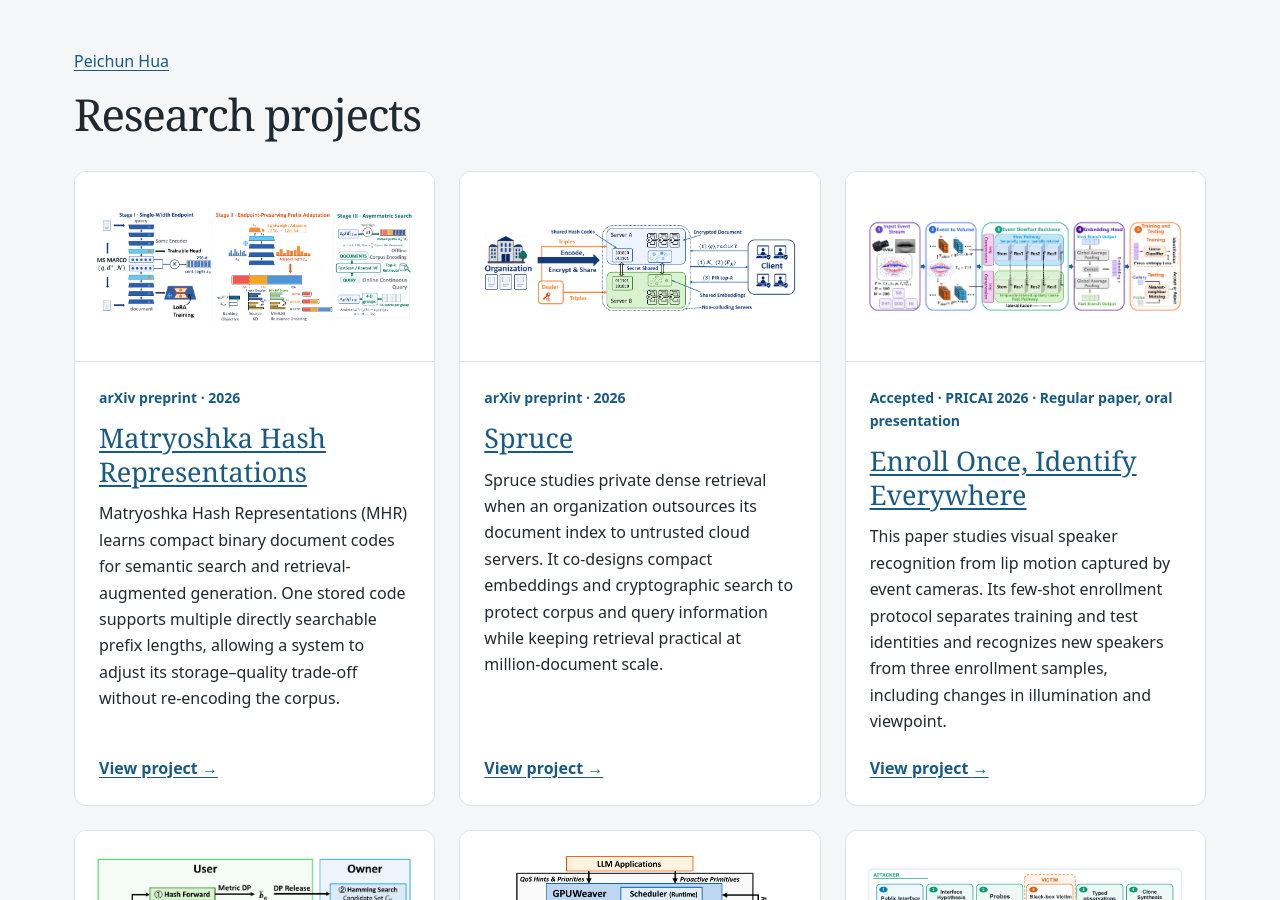
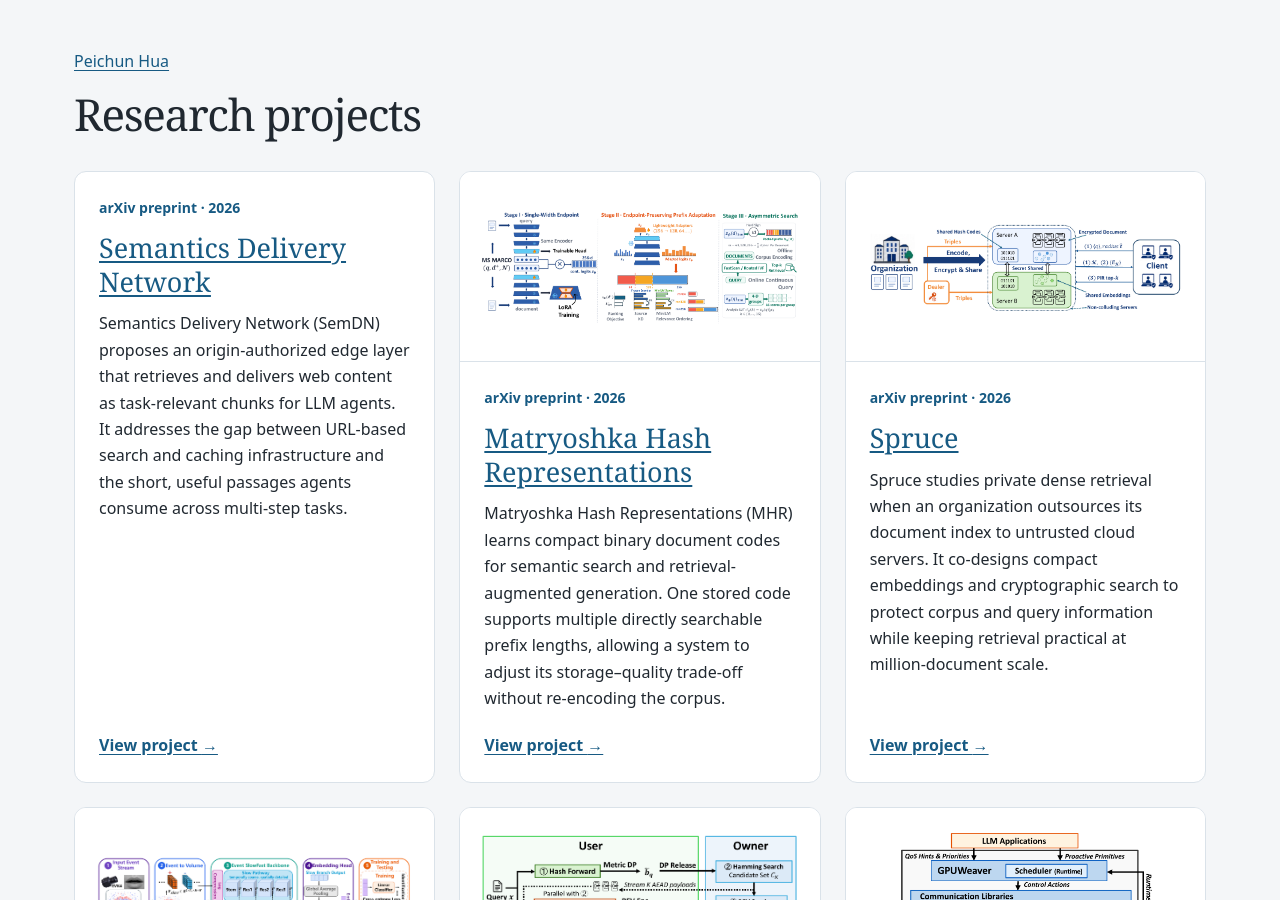
Before and after one commit to sarendis56/sarendis56.github.io, a Jekyll site: the page built from projects/index.html, in a window 1280 px wide and 900 px high. Built offline with Jekyll 4.4.1, drawn with Linux system fonts in a browser that asks for light colours.

Commit message:
Update 9.22(1)

```diff
--- a/_data/projects.json
+++ b/_data/projects.json
@@ -1,4 +1,25 @@
 {
+  "semantics-delivery-network": {
+    "name": "Semantics Delivery Network",
+    "status": "arXiv preprint · 2026",
+    "summary": "Semantics Delivery Network (SemDN) proposes an origin-authorized edge layer that retrieves and delivers web content as task-relevant chunks for LLM agents. It addresses the gap between URL-based search and caching infrastructure and the short, useful passages agents consume across multi-step tasks.",
+    "method": "A client sends a semantic query to a nearby edge, which searches a hierarchical corpus and returns selected chunks. SemDN shares origin-authorized content acquisition and normalization, supports tenant-specific ranking, and caches normalized blocks, chunks, and index state. A coverage controller estimates when the corpus may be incomplete or stale and can trigger scoped discovery or refresh.",
+    "results": "In preliminary measurements on 100 live-web queries, agents consumed a median 7.1 KB of selected chunks while lightweight HTML retrieval processed 761 KB to obtain them (107×); full browser renders processed 18.1 MB. In trace-driven cache replays of Search-R1 over wiki-18, a 1.34 MB chunk cache served 73.8% of chunk requests and sent 13–41× fewer bytes to origin than a URL-object cache at equal capacity. On a fixed wiki-18 corpus across five QA sets, chunk-first retrieval with the same Qwen2.5-7B reader improved average F1 from 0.334 to 0.357 over page-first retrieval while delivering about 470× fewer bytes.",
+    "topics": [
+      "agentic search",
+      "retrieval-augmented generation",
+      "content delivery networks",
+      "semantic caching",
+      "web retrieval",
+      "edge computing"
+    ],
+    "authors": [
+      "Peichun Hua",
+      "Yunming Xiao"
+    ],
+    "year": "2026",
+    "arxiv_id": "2609.22486"
+  },
   "matryoshka-hash-representations": {
     "name": "Matryoshka Hash Representations",
     "status": "arXiv preprint · 2026",
--- a/_data/publications.yml
+++ b/_data/publications.yml
@@ -1,4 +1,23 @@
 main:
+  - title: "Semantics Delivery Network: Rethinking Web Retrieval Infrastructure for LLM Agents"
+    id: semantics-delivery-network
+    authors: <strong>Peichun Hua</strong> and Yunming Xiao
+    conference_short: arXiv
+    conference: arXiv preprint 2026
+    link: https://arxiv.org/abs/2609.22486
+    pdf: https://arxiv.org/pdf/2609.22486
+    page: /papers/semantics-delivery-network/
+    bibtex: |
+      @misc{hua2026semantics,
+        title={Semantics Delivery Network: Rethinking Web Retrieval Infrastructure for LLM Agents},
+        author={Peichun Hua and Yunming Xiao},
+        year={2026},
+        eprint={2609.22486},
+        archivePrefix={arXiv},
+        primaryClass={cs.NI},
+        url={https://arxiv.org/abs/2609.22486}
+      }
+
   - title: "Matryoshka Hash Representations for Model-Aware Compact Semantic Retrieval"
     id: matryoshka-hash-representations
     source_pdf: https://arxiv.org/pdf/2609.07276
--- /dev/null
+++ b/_projects/semantics-delivery-network.md
@@ -0,0 +1,5 @@
+---
+layout: project
+project_id: semantics-delivery-network
+permalink: /papers/semantics-delivery-network/
+---
```
Also changed, not shown: docs/PROJECT-URLS.md (+1 -0 lines).
